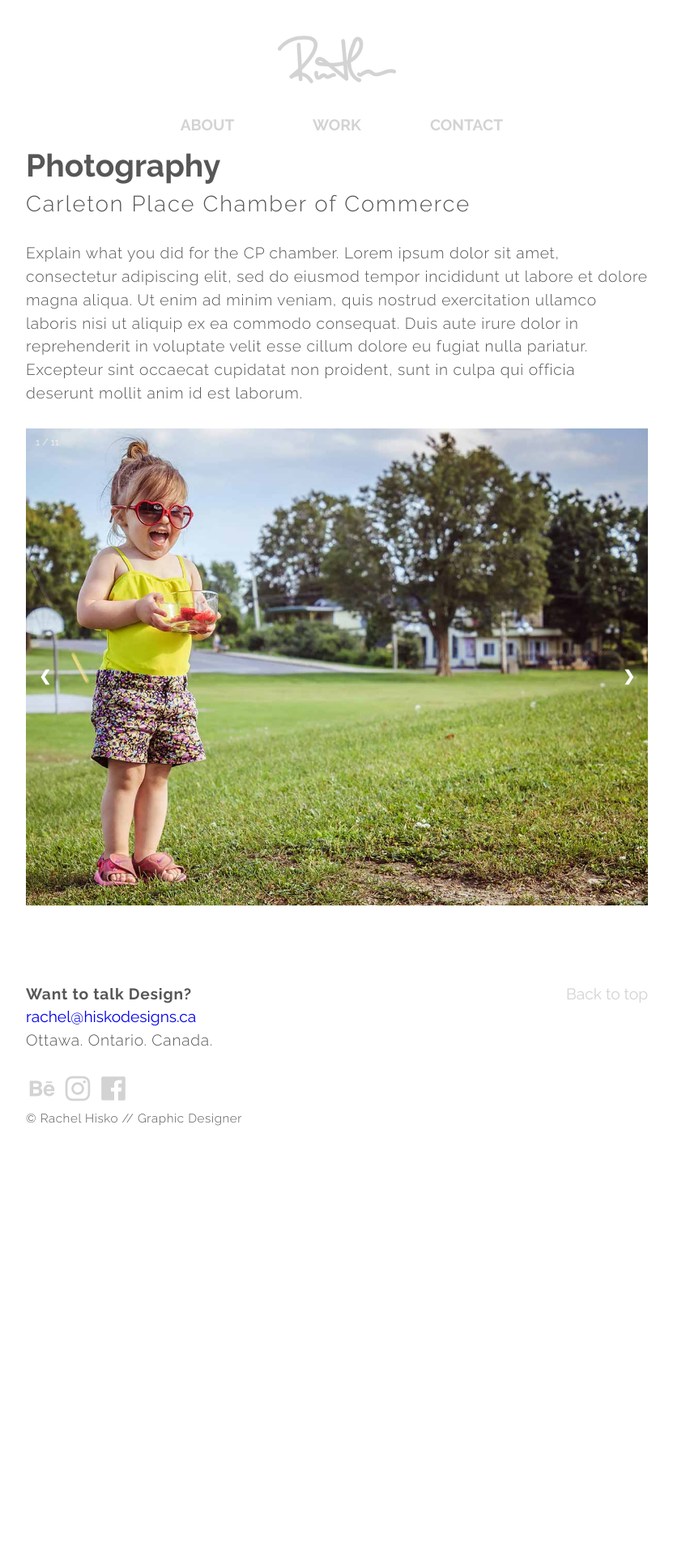
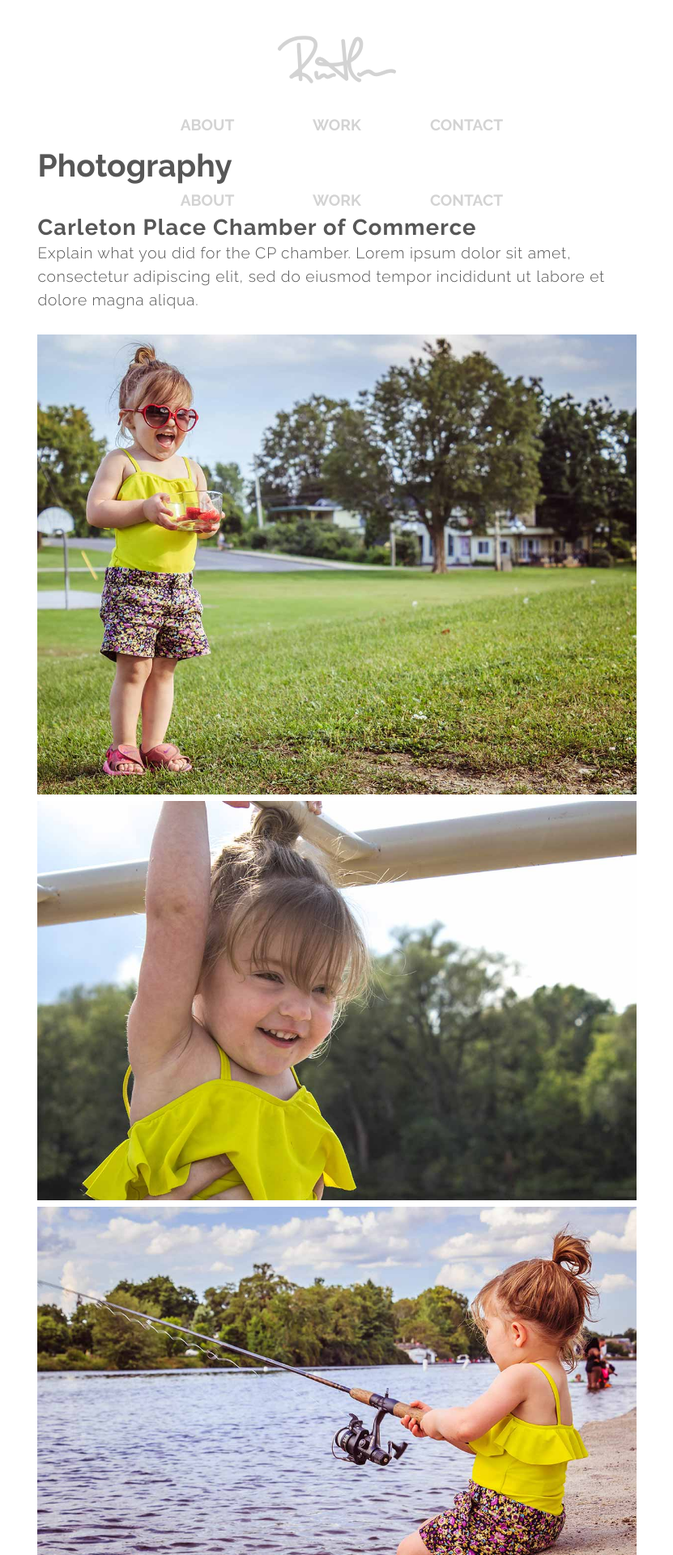
Before and after one commit to rachelhisko/hiskodesigns.ca, a Jekyll site: the page built from photography.html, in a window 1280 px wide. Shown: the top 1920 px of the page at 81% size, without its empty margins (224-1055 px from the left). Built offline with Jekyll 4.4.1, drawn with Linux system fonts in a browser that asks for light colours; nearby versions of some CDN libraries; comment, search, counter and statistics services are not loaded; before the commit the page ends 1410 px from its top, so only the background shows below that; some of the changed text lies outside the part shown.

Commit message:
getting rid of slideshow

```diff
--- a/birch-haven-redesign.html
+++ b/birch-haven-redesign.html
@@ -46,6 +46,6 @@ title: Birch Haven Website Redesign
         </a>
       </div>
       <div class="inline">
-        <a href="{{site.baseurl}}/dog-app">Next</a>
+        <a href="{{site.baseurl}}/photography">Next</a>
       </div>
     </div>
--- a/dog-app.html
+++ b/dog-app.html
@@ -44,6 +44,6 @@ icons-description: Each icon is created using Google Material guidelines, they a
 interactive: View Interactive Prototype
 prototype-link: https://xd.adobe.com/view/89d9b981-f45c-48b1-b901-925c8135eb3f/
 
-previous: birch-haven-redesign
+previous: photography
 next: ocean-360
 ---
--- a/js/slideshow.js
+++ /dev/null
@@ -1,26 +0,0 @@
-var slideIndex = 1;
-showSlides(slideIndex);
-
-function plusSlides(n) {
-  showSlides(slideIndex += n);
-}
-
-function currentSlide(n) {
-  showSlides(slideIndex = n);
-}
-
-function showSlides(n) {
-  var i;
-  var slides = document.getElementsByClassName("myslides");
-  var dots = document.getElementsByClassName("dot");
-  if (n > slides.length) {slideIndex = 1}
-  if (n < 1) {slideIndex = slides.length}
-  for (i = 0; i < slides.length; i++) {
-      slides[i].style.display = "none";
-  }
-  for (i = 0; i < dots.length; i++) {
-      dots[i].className = dots[i].className.replace(" active", "");
-  }
-  slides[slideIndex-1].style.display = "block";
-  dots[slideIndex-1].className += " active";
-}
--- a/photography.html
+++ b/photography.html
@@ -3,64 +3,73 @@ layout: default
 title: Photography
 ---
 
-<section class="content">
+<section class="content gutter-1-2">
   <div>
     <h1 class="push-0 title zetta">Photography</h1>
-    <h2 class="push title-discription tera">Carleton Place Chamber of Commerce</h2>
+    <nav class="unit xs-1 nav">
+      <ul class="list-group grid nav kilo max-length">
+        <li class="unit xs-1-3"><a href="{{site.baseurl}}/#about">About</a></li>
+        <li class="unit xs-1-3"><a href="{{site.baseurl}}/#portfolio">Work</a></li>
+        <li class="unit xs-1-3"><a href="mailto:rachel@hiskodesigns.ca">Contact</a></li>
+      </ul>
+    </nav>
   </div>
 
   <div>
-    <p>Explain what you did for the CP chamber.  Lorem ipsum dolor sit amet, consectetur adipiscing elit, sed do eiusmod tempor incididunt ut labore et dolore magna aliqua. Ut enim ad minim veniam, quis nostrud exercitation ullamco laboris nisi ut aliquip ex ea commodo consequat. Duis aute irure dolor in reprehenderit in voluptate velit esse cillum dolore eu fugiat nulla pariatur. Excepteur sint occaecat cupidatat non proident, sunt in culpa qui officia deserunt mollit anim id est laborum.</p>
+    <h3 class="push-none">Carleton Place Chamber of Commerce</h3>
+    <p>Explain what you did for the CP chamber.  Lorem ipsum dolor sit amet, consectetur adipiscing elit, sed do eiusmod tempor incididunt ut labore et dolore magna aliqua.</p>
   </div>
 
-  <div class="slideshow-container">
-    <div class="myslides fade">
-      <div class="numbertext">1 / 11</div>
+  <div>
     <img class="w-1" itemprop="image" src="{{site.baseurl}}/images/photography-child-happy.jpg" alt="">
   </div>
-    <div class="myslides fade">
-      <div class="numbertext">2 / 11</div>
+  <div>
+    <img class="w-1" itemprop="image" src="{{site.baseurl}}/images/photography-child-climb.jpg" alt="">
+  </div>
+  <div>
     <img class="w-1" itemprop="image" src="{{site.baseurl}}/images/photography-child-fishing.jpg" alt="">
   </div>
-    <div class="myslides fade">
-      <div class="numbertext">3 / 11</div>
-      <img class="w-1" itemprop="image" src="{{site.baseurl}}/images/photography-child-climb.jpg" alt="">
-    </div>
-    <div class="myslides fade">
-      <div class="numbertext">4 / 11</div>
+  <div>
     <img class="w-1" itemprop="image" src="{{site.baseurl}}/images/photography-child-smile.jpg" alt="">
   </div>
-    <div class="myslides fade">
-      <div class="numbertext">5 / 11</div>
+  <div>
+    <img class="w-1" itemprop="image" src="{{site.baseurl}}/images/photography-four-girls.jpg" alt="">
+  </div>
+  <div>
+    <img class="w-1" itemprop="image" src="{{site.baseurl}}/images/photography-jumping.jpg" alt="">
+  </div>
+  <div>
     <img class="w-1" itemprop="image" src="{{site.baseurl}}/images/photography-twogirls-bike.jpg" alt="">
   </div>
-    <div class="myslides fade">
-      <div class="numbertext">6 / 11</div>
-      <img class="w-1" itemprop="image" src="{{site.baseurl}}/images/photography-twogirls-dock.jpg" alt="">
-    </div>
-    <div class="myslides fade">
-      <div class="numbertext">7 / 11</div>
+  <div>
     <img class="w-1" itemprop="image" src="{{site.baseurl}}/images/photography-twogirls-smiling.jpg" alt="">
   </div>
-    <div class="myslides fade">
-      <div class="numbertext">8 / 11</div>
+  <div>
     <img class="w-1" itemprop="image" src="{{site.baseurl}}/images/photography-twogirls.jpg" alt="">
   </div>
-    <div class="myslides fade">
-      <div class="numbertext">9 / 11</div>
-        <img class="w-1" itemprop="image" src="{{site.baseurl}}/images/photography-four-girls.jpg" alt="">
-    </div>
-    <div class="myslides fade">
-      <div class="numbertext">10 / 11</div>
-      <img class="w-1" itemprop="image" src="{{site.baseurl}}/images/photography-jumping.jpg" alt="">
-    </div>
-    <div class="myslides fade">
-      <div class="numbertext">11 / 11</div>
-      <img class="w-1" itemprop="image" src="{{site.baseurl}}/images/photography-kayak.jpg" alt="">
+
+
+
+  <div class="content">
+    <h3 class="push tera">Group Photos</h3>
   </div>
 
-    <a class="prev" onclick="plusSlides(-1)">&#10094;</a>
-<a class="next" onclick="plusSlides(1)">&#10095;</a>
+</section>
+
+  <div class="content nav-link">
+    <div class="inline">
+      <a href="{{site.baseurl}}/birch-haven-redesign">Previous</a>
     </div>
-<br>
+    <div class="text-center push pad-t inline gutter">
+      <a itemprop="url" href="{{site.baseurl}}/#portfolio">
+        <i class="icon-link icon i-32">
+          <svg>
+            <use xlink:href="{{site.baseurl}}/images/icons.svg#dashboard"></use>
+          </svg>
+        </i>
+      </a>
     </div>
+    <div class="inline">
+      <a href="{{site.baseurl}}/dog-app">Next</a>
+    </div>
+  </div>
```
Also changed, not shown: css/main.css (+2 -81 lines), index.html (+17 -2 lines), images/photography-kayak.jpg (deleted), images/photography-main.jpg (added), images/photography-twogirls-dock.jpg (deleted). Lines whose indentation alone changed are shown as unchanged.
